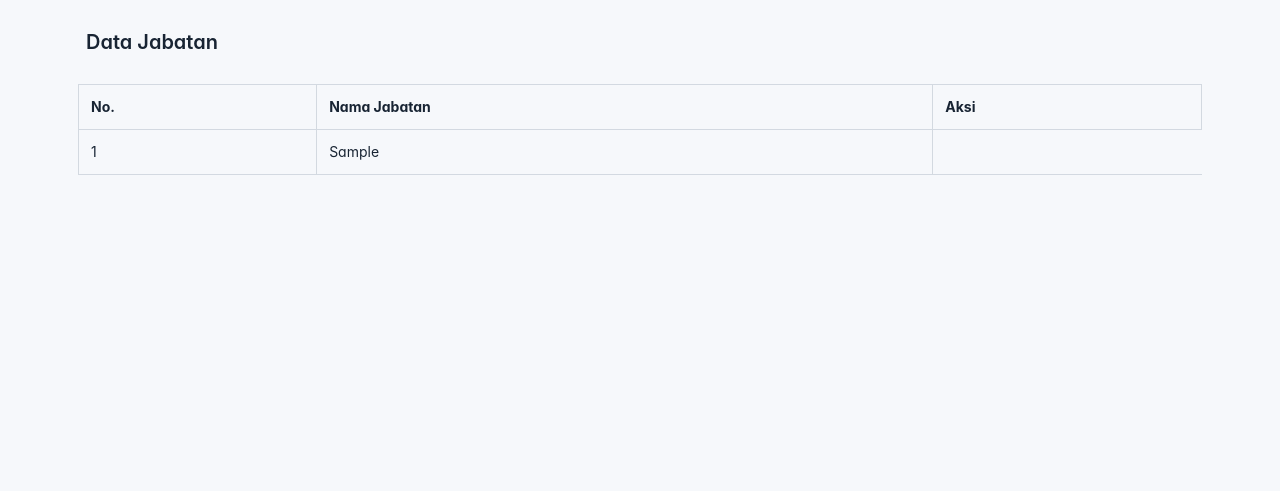
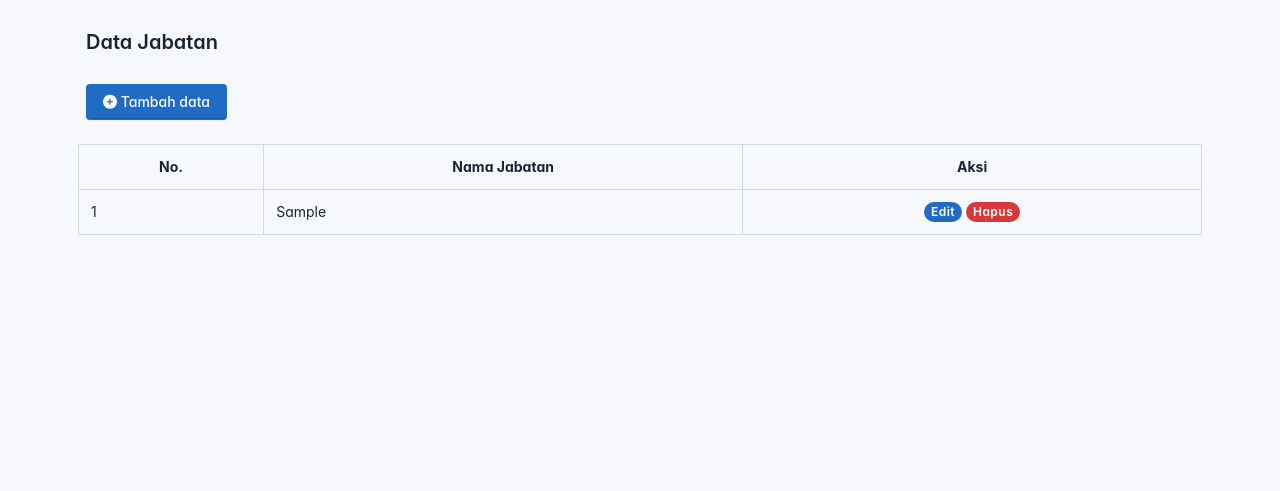
Before and after one commit to yopie555/KP_presensi, a PHP site: page /presensi/admin/data_jabatan/jabatan.php in a window 1280 px wide. Shown: the part 112-603 px from the top of the page. Run offline with PHP 8.4, Linux system fonts and the light colour scheme; the visitor is signed in with stand-in values (Sample User, id 1); tables that the repository leaves empty or names only in its code hold one stand-in row (values such as "Sample post"); some web fonts are replaced.

Commit message:
tambah.php

```diff
--- a/admin/data_jabatan/jabatan.php
+++ b/admin/data_jabatan/jabatan.php
@@ -1,9 +1,9 @@
 <?php
 session_start();
-    if(!isset($_SESSION['login'])){
+if (!isset($_SESSION['login'])) {
     header('Location: ../../auth/login.php?pesan=belum_login');
     exit();
-    }else if($_SESSION['role'] != 'admin'){
+} else if ($_SESSION['role'] != 'admin') {
     header('Location: ../../auth/login.php?pesan=tolak_akses');
     exit();
 }
@@ -17,20 +17,36 @@ $result = mysqli_query($connection, "SELECT * FROM jabatan ORDER BY id DESC") or
 <!-- Page body -->
 <div class="page-body">
     <div class="container-xl">
-        <div class="row row-deck row-cards">
+        <a href="<?= base_url('admin/data_jabatan/tambah.php') ?>" class="btn btn-primary">
+            <span class="text">
+                <i class="fa-solid fa-circle-plus"></i>
+                Tambah data
+            </span>
+        </a>
+        <div class="row row-deck row-cards mt-2">
             <table class="table table-bordered">
-                <tr>
+                <tr class="text-center">
                     <th>No.</th>
                     <th>Nama Jabatan</th>
                     <th>Aksi</th>
                 </tr>
+                <?php if (mysqli_num_rows($result) === 0) : ?>
+                    <tr>
+                        <td colspan="3" class="text-center">Data kosong</td>
+                    </tr>
+                <?php else : ?>
                     <?php $no = 1;
-                while($jabatan = mysqli_fetch_array($result)) : ?>
+                    while ($jabatan = mysqli_fetch_array($result)) : ?>
                         <tr>
                             <td><?= $no++ ?></td>
-                        <td><?= $jabatan['jabatan']?></td>
+                            <td><?= $jabatan['jabatan'] ?></td>
+                            <td class="text-center">
+                                <a href="<?= base_url('admin/data_jabatan/edit.php?id=' . $jabatan['id']) ?>" class="badge bg-primary badge-pill">Edit</a>
+                                <a href="<?= base_url('admin/data_jabatan/hapus.php?id=' . $jabatan['id']) ?>" class="badge bg-danger badge-pill">Hapus</a>
+                            </td>
                         </tr>
                     <?php endwhile; ?>
+                <?php endif; ?>
             </table>
         </div>
     </div>
--- a/admin/layout/header.php
+++ b/admin/layout/header.php
@@ -23,6 +23,8 @@ require_once('../../config.php')
     <link href=" <?= base_url('assets/css/tabler.min.css?1684106062')?> " rel="stylesheet" />
     <link href=" <?= base_url('assets/css/tabler-vendors.min.css?1684106062')?>" rel="stylesheet" />
     <link href=" <?= base_url('assets/css/demo.min.css?1684106062')?>" rel="stylesheet" />
+    <!-- font awsome -->
+    <link rel="stylesheet" href="https://cdnjs.cloudflare.com/ajax/libs/font-awesome/6.5.2/css/all.min.css" integrity="sha512-SnH5WK+bZxgPHs44uWIX+LLJAJ9/2PkPKZ5QiAj6Ta86w+fsb2TkcmfRyVX3pBnMFcV7oQPJkl9QevSCWr3W6A==" crossorigin="anonymous" referrerpolicy="no-referrer" />
     <style>
         @import url('https://rsms.me/inter/inter.css');
 
```
Also changed, not shown: admin/data_jabatan/tambah.php (+33 -0 lines). Lines whose indentation alone changed are shown as unchanged.
